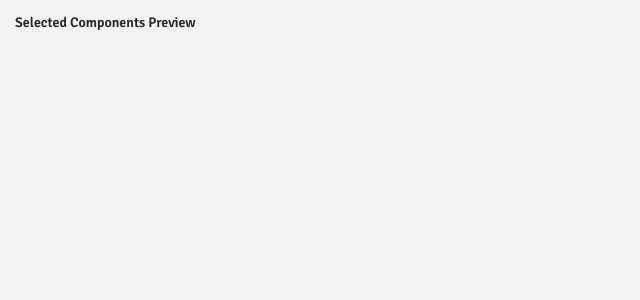
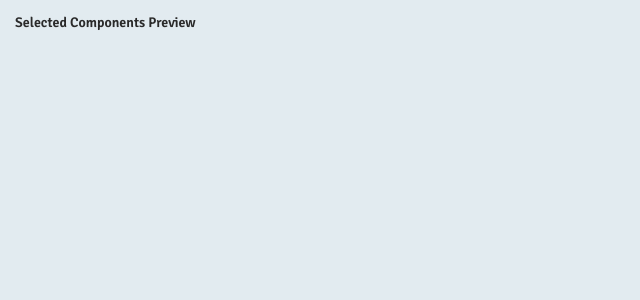
Before and after one commit to gopinadh516/altoX, a React (Vite) app: page / in a window 1280 px wide. Shown: the top 300 px of the page, without its empty margins (0-640 px from the left). Built offline with nearby package versions, Linux system fonts and the light colour scheme.

Commit message:
Update background colors in app.css and CodeGenerator.css for improved aesthetics

```diff
--- a/src/app.css
+++ b/src/app.css
@@ -11,7 +11,8 @@
 /* Set a default font and background color */
 body {
   font-family: "Signika", sans-serif;
-  background-color: #f3f3f3;
+  /* background-color: #f3f3f3; */
+background-color: #e2ebf0;
   color: #2e2e2e;
   font-size: 14px;
   line-height: 16px;
@@ -20,7 +21,7 @@ body {
 .container {
   height: calc(100vh - 32px);
   overflow: hidden;
-  background-color: #ffffff;
+
 }
 
 /* Add some basic styling for headings */
--- a/src/code-ui/CodeGenerator.css
+++ b/src/code-ui/CodeGenerator.css
@@ -2,7 +2,7 @@
   padding: 15px;
   height: 100%;
   overflow-y: auto;
-  background-color: #f2f2f2;
+
   color: #2a2a2a;
 }
 
```
